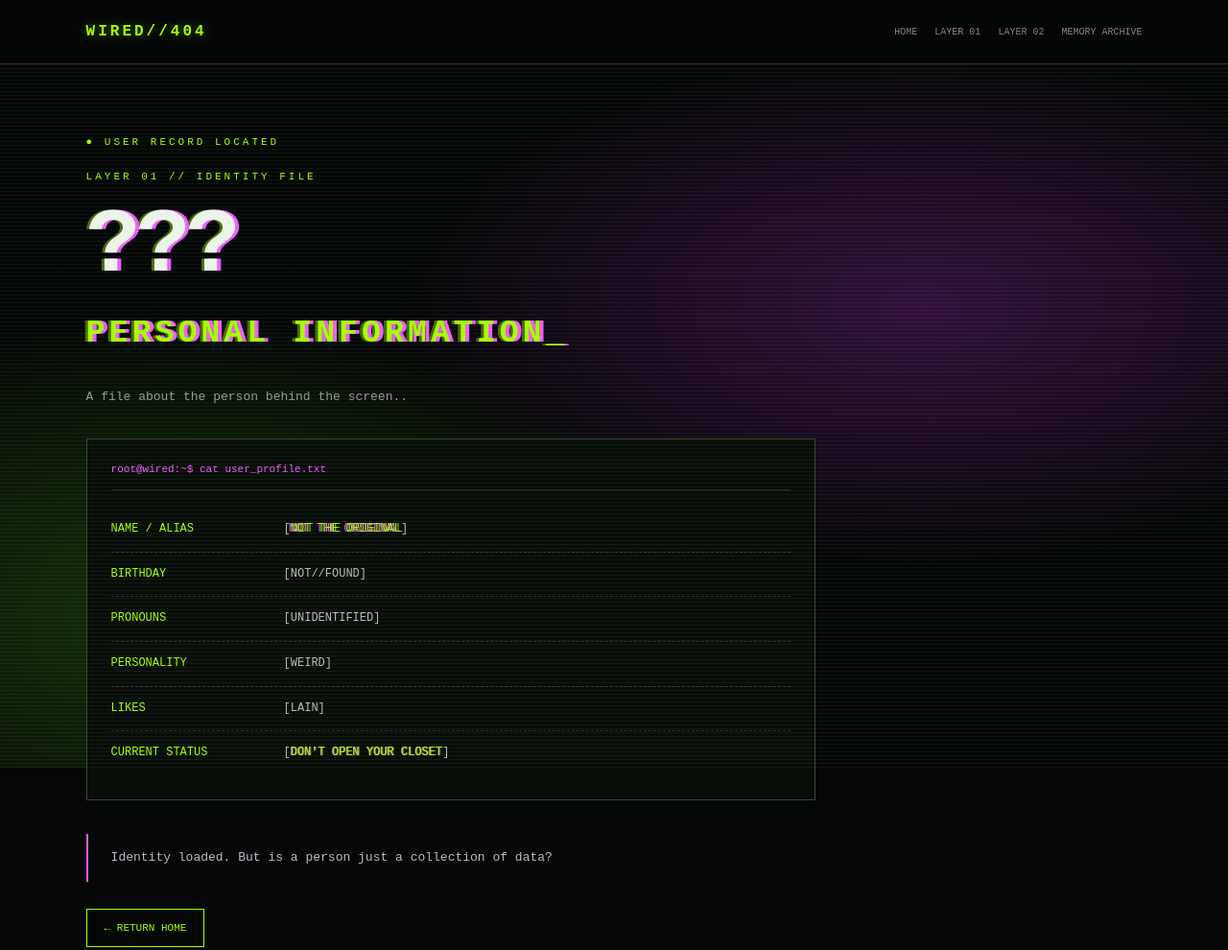
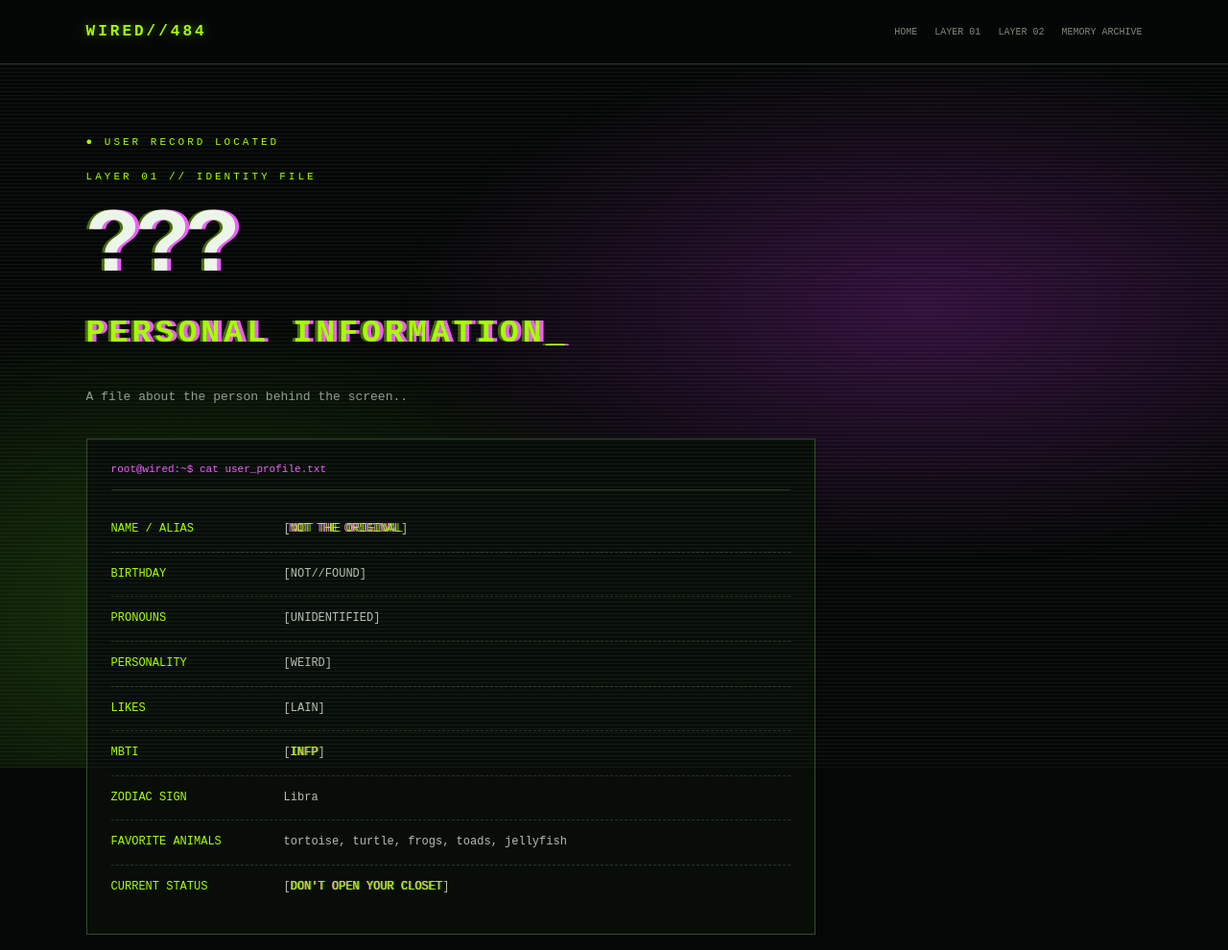
Before and after one commit to laincelcore/layer01, a plain HTML site: page index.html in a window 1280 px wide. Shown: the top 990 px of the page at 96% size. Drawn offline with Linux system fonts and the light colour scheme.

Commit message:
Update index.html

```diff
--- a/index.html
+++ b/index.html
@@ -542,14 +542,14 @@ footer span {
 <body>
 <nav>
   <a href="https://laincelcore.github.io/wired/" class="logo">
-    WIRED<span>//</span>404
+    WIRED<span>//</span>484
   </a>
 
   <div class="nav-links">
     <a href="https://laincelcore.github.io/wired/">HOME</a>
     <a href="https://laincelcore.github.io/layer01/">LAYER 01</a>
-    <a href="layer02.html">LAYER 02</a>
-    <a href="memories.html">MEMORY ARCHIVE</a>
+    <a href="https://laincelcore.github.io/layer02/">LAYER 02</a>
+    <a href="https://laincelcore.github.io/memory-archive/">MEMORY ARCHIVE</a>
   </div>
 </nav>
 
@@ -595,6 +595,24 @@ footer span {
       <div class="key">LIKES</div>
       <div class="value">[LAIN]</div>
     </div>
+
+
+    <div class="data">
+      <div class="key">MBTI</div>
+      <div class="value">[<span class="glitch-text">INFP</span>]</div>
+    </div>
+
+    <div class="data">
+      <div class="key">ZODIAC SIGN</div>
+      <div class="value">Libra</div>
+    </div>
+
+    <div class="data">
+      <div class="key">FAVORITE ANIMALS</div>
+      <div class="value">tortoise, turtle, frogs, toads, jellyfish</div>
+    </div>
+
+
 
     <div class="data">
       <div class="key">CURRENT STATUS</div>
```
